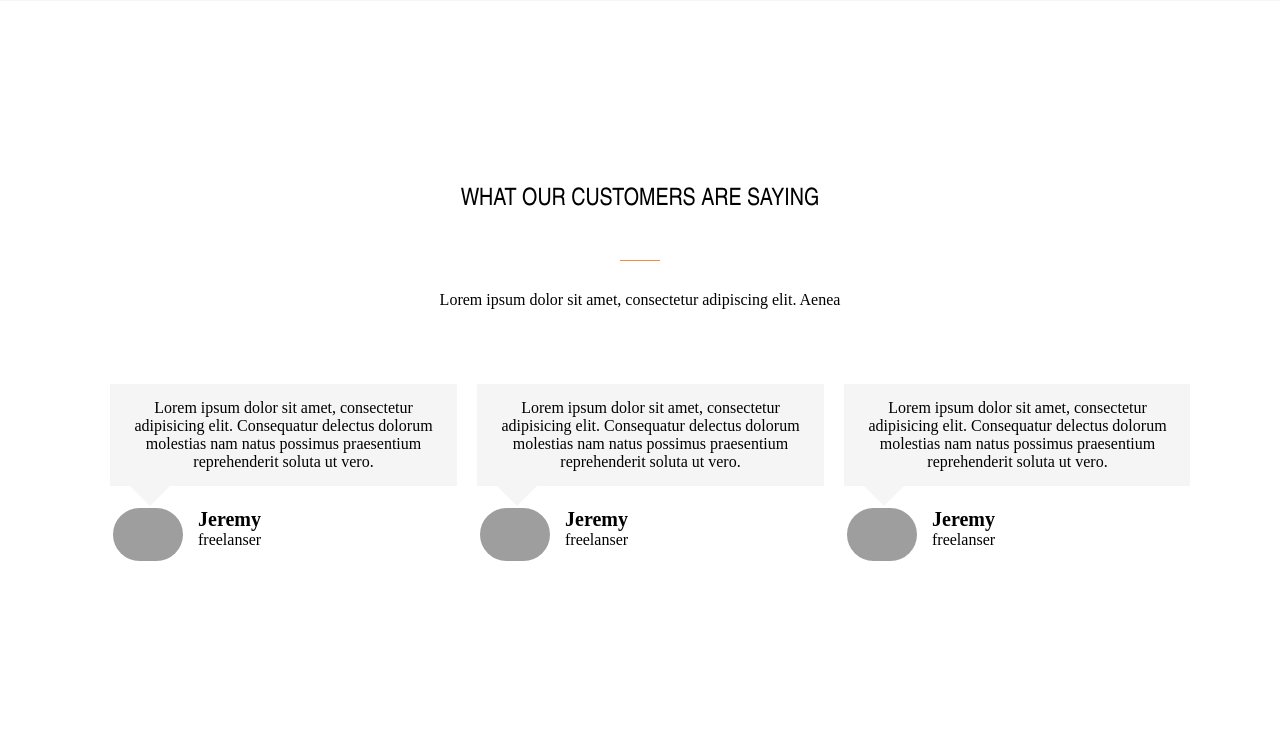
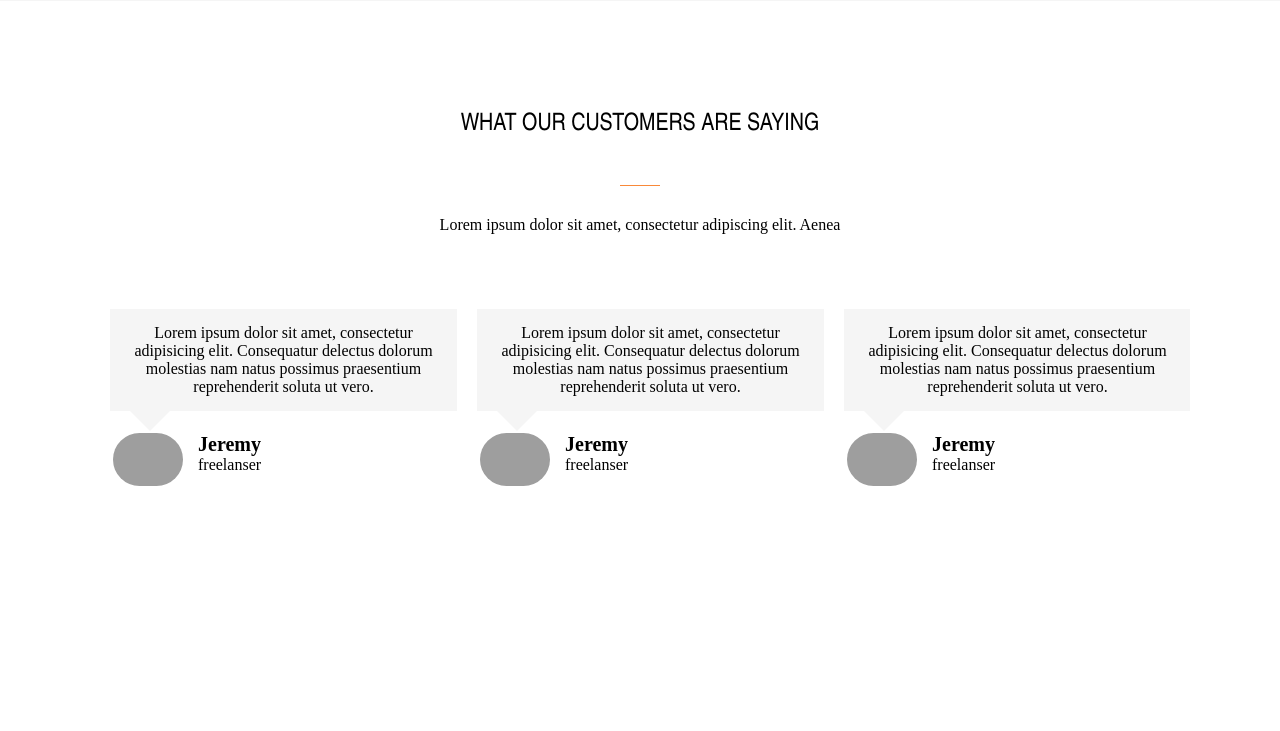
Before and after one commit to alekseychuk-neklo/tsm, a PHP site: page / in a window 1280 px wide. Shown: the part 2964-3695 px from the top of the page. After the commit the page ends 3450 px from the top, so only its background shows below. Run offline with PHP 8.4, Linux system fonts and the light colour scheme; some libraries are stand-ins or nearby versions; grey boxes are pictures that could not be loaded.

Commit message:
fix сss

```diff
--- a/class_work/axit/css/style.css
+++ b/class_work/axit/css/style.css
@@ -267,7 +267,6 @@
     text-align: center;
     display: flex;
     justify-content: space-between;
-    padding: 75px 0 85px;
     width: 100%;
 }
 .reviews_items{
```
